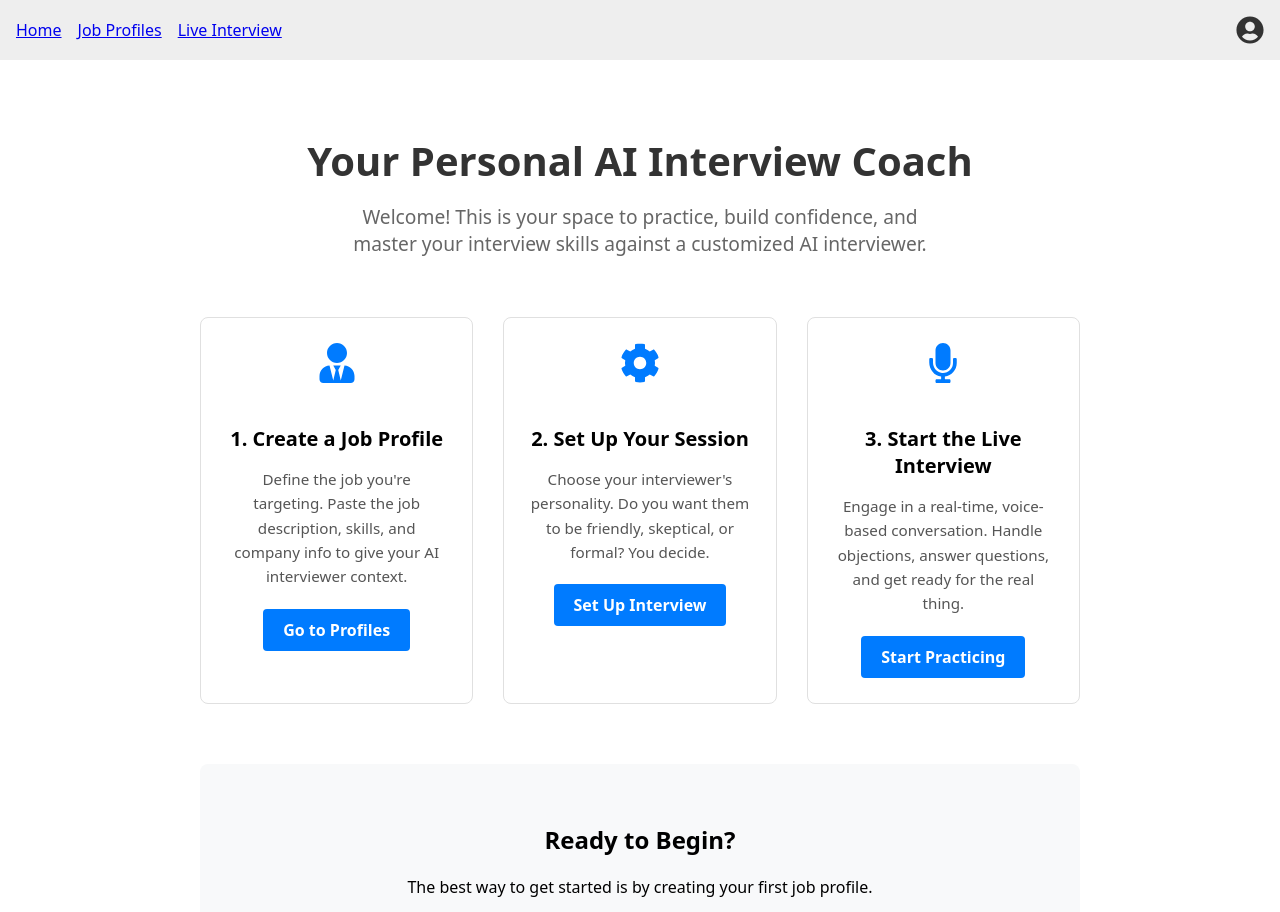
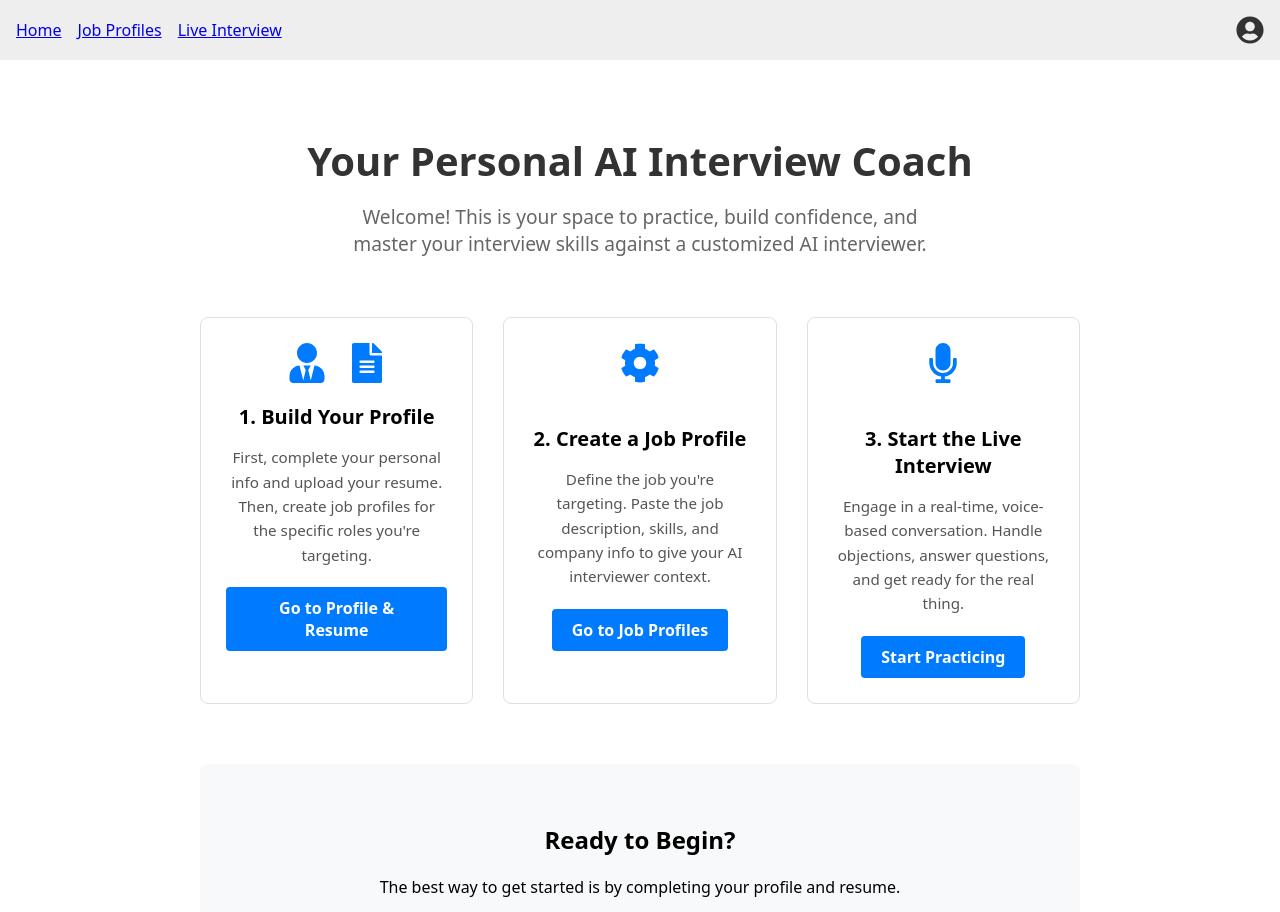
Before and after one commit to IsraPR/interview-coach-app-web, a React (Vite) app: page / in a window 1280 px wide. Shown: the top 912 px of the page. Built offline with nearby package versions, Linux system fonts and the light colour scheme; no server answers; sample sign-in values are in the browser's storage.

Commit message:
add homepage guide

```diff
--- a/src/pages/HomePage.module.css
+++ b/src/pages/HomePage.module.css
@@ -97,3 +97,14 @@
   font-size: 1.5rem;
   margin-bottom: 20px;
 }
+
+.multiIcon {
+  display: flex;
+  justify-content: center;
+  gap: 20px;
+  margin-bottom: 20px;
+}
+
+.multiIcon .stepIcon {
+  margin-bottom: 0; /* Override the default margin */
+}
--- a/src/pages/HomePage.tsx
+++ b/src/pages/HomePage.tsx
@@ -1,5 +1,5 @@
 import { Link } from 'react-router-dom';
-import { FaUserTie, FaCog, FaMicrophone } from 'react-icons/fa';
+import { FaUserTie, FaCog, FaMicrophone, FaFileAlt } from 'react-icons/fa';
 import styles from './HomePage.module.css';
 
 const HomePage = () => {
@@ -15,24 +15,27 @@ const HomePage = () => {
 
       {/* --- Getting Started Steps --- */}
       <section className={styles.stepsContainer}>
-        {/* Step 1: Create Profile */}
+        {/* 👇 STEP 1 IS NOW UPDATED */}
         <div className={styles.stepCard}>
-          <FaUserTie className={styles.stepIcon} />
-          <h2 className={styles.stepTitle}>1. Create a Job Profile</h2>
+          <div className={styles.multiIcon}>
+            <FaUserTie className={styles.stepIcon} />
+            <FaFileAlt className={styles.stepIcon} />
+          </div>
+          <h2 className={styles.stepTitle}>1. Build Your Profile</h2>
+          <p className={styles.stepDescription}>
+            First, complete your personal info and upload your resume. Then, create job profiles for the specific roles you're targeting.
+          </p>
+          <Link to="/profile" className={styles.stepLink}>Go to Profile & Resume</Link>
+        </div>
+
+        {/* Step 2: Create Job Profile */}
+        <div className={styles.stepCard}>
+          <FaCog className={styles.stepIcon} />
+          <h2 className={styles.stepTitle}>2. Create a Job Profile</h2>
           <p className={styles.stepDescription}>
             Define the job you're targeting. Paste the job description, skills, and company info to give your AI interviewer context.
           </p>
-          <Link to="/profiles" className={styles.stepLink}>Go to Profiles</Link>
-        </div>
-
-        {/* Step 2: Configure Interview */}
-        <div className={styles.stepCard}>
-          <FaCog className={styles.stepIcon} />
-          <h2 className={styles.stepTitle}>2. Set Up Your Session</h2>
-          <p className={styles.stepDescription}>
-            Choose your interviewer's personality. Do you want them to be friendly, skeptical, or formal? You decide.
-          </p>
-          <Link to="/interview" className={styles.stepLink}>Set Up Interview</Link>
+          <Link to="/profiles" className={styles.stepLink}>Go to Job Profiles</Link>
         </div>
 
         {/* Step 3: Start Practicing */}
@@ -49,8 +52,8 @@ const HomePage = () => {
       {/* --- Final Call to Action --- */}
       <section className={styles.ctaSection}>
         <h2 className={styles.ctaTitle}>Ready to Begin?</h2>
-        <p>The best way to get started is by creating your first job profile.</p>
-        <Link to="/profiles" className={styles.stepLink}>Create Your First Profile</Link>
+        <p>The best way to get started is by completing your profile and resume.</p>
+        <Link to="/profile" className={styles.stepLink}>Complete Your Profile</Link>
       </section>
     </div>
   );
```
